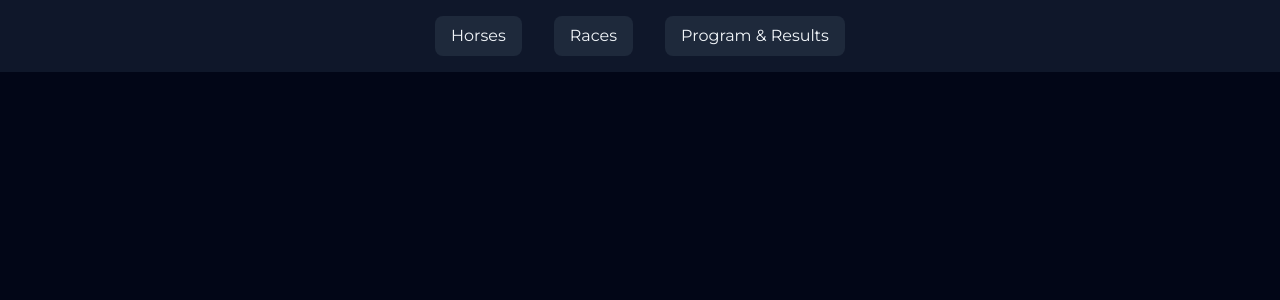
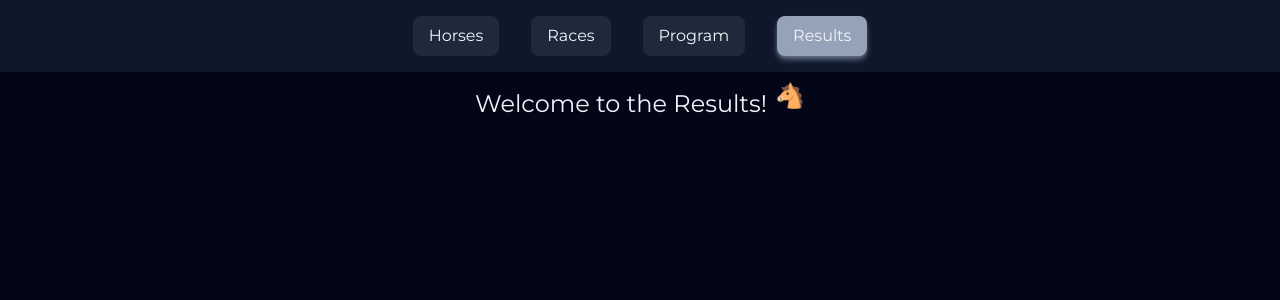
Before and after one commit to doguozcan/horse-racing, a Vue app: page /results in a window 1280 px wide. Shown: the top 300 px of the page. Built offline with nearby package versions, Linux system fonts and the light colour scheme.

Commit message:
Seperate results route from programs route, add a results route and append it to the navbar

```diff
--- a/src/components/NavBar.vue
+++ b/src/components/NavBar.vue
@@ -24,6 +24,7 @@ import { RouterLink } from 'vue-router'
 const navBarItems = [
   { path: '/', label: 'Horses' },
   { path: '/races', label: 'Races' },
-  { path: '/program-and-results', label: 'Program & Results' }
+  { path: '/program', label: 'Program' },
+  { path: '/results', label: 'Results' }
 ]
 </script>
--- a/src/views/ProgramAndResultsView.vue
+++ b/src/views/ProgramView.vue
@@ -1,11 +1,11 @@
 <template>
   <div class="flex flex-col items-center">
-    <GreetUser>Welcome to the Program & Results!</GreetUser>
-    <RaceProgram v-if="$store.getters.programLength > 0" />
+    <GreetUser>Welcome to the Program!</GreetUser>
     <GenerateProgram
       v-if="$store.getters.horsesLength !== 0 && $store.getters.programLength === 0"
     />
     <GenerateHorses v-if="$store.getters.horsesLength === 0" />
+    <RaceProgram v-if="$store.getters.programLength > 0" />
   </div>
 </template>
 
--- /dev/null
+++ b/src/views/ResultsView.vue
@@ -0,0 +1,9 @@
+<template>
+  <div class="flex flex-col items-center">
+    <GreetUser>Welcome to the Results!</GreetUser>
+  </div>
+</template>
+
+<script setup>
+import GreetUser from '../components/GreetUser.vue'
+</script>
```
Also changed, not shown: src/router/index.js (+6 -13 lines).
